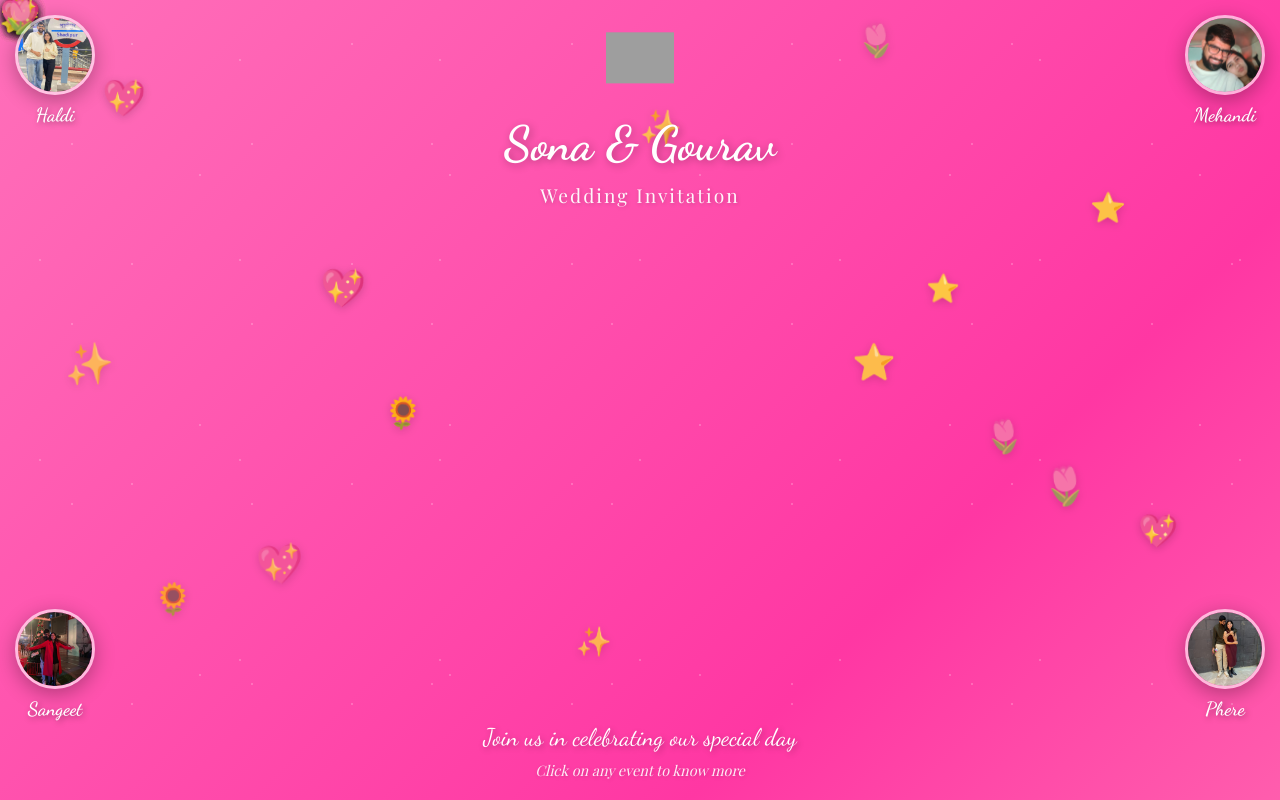
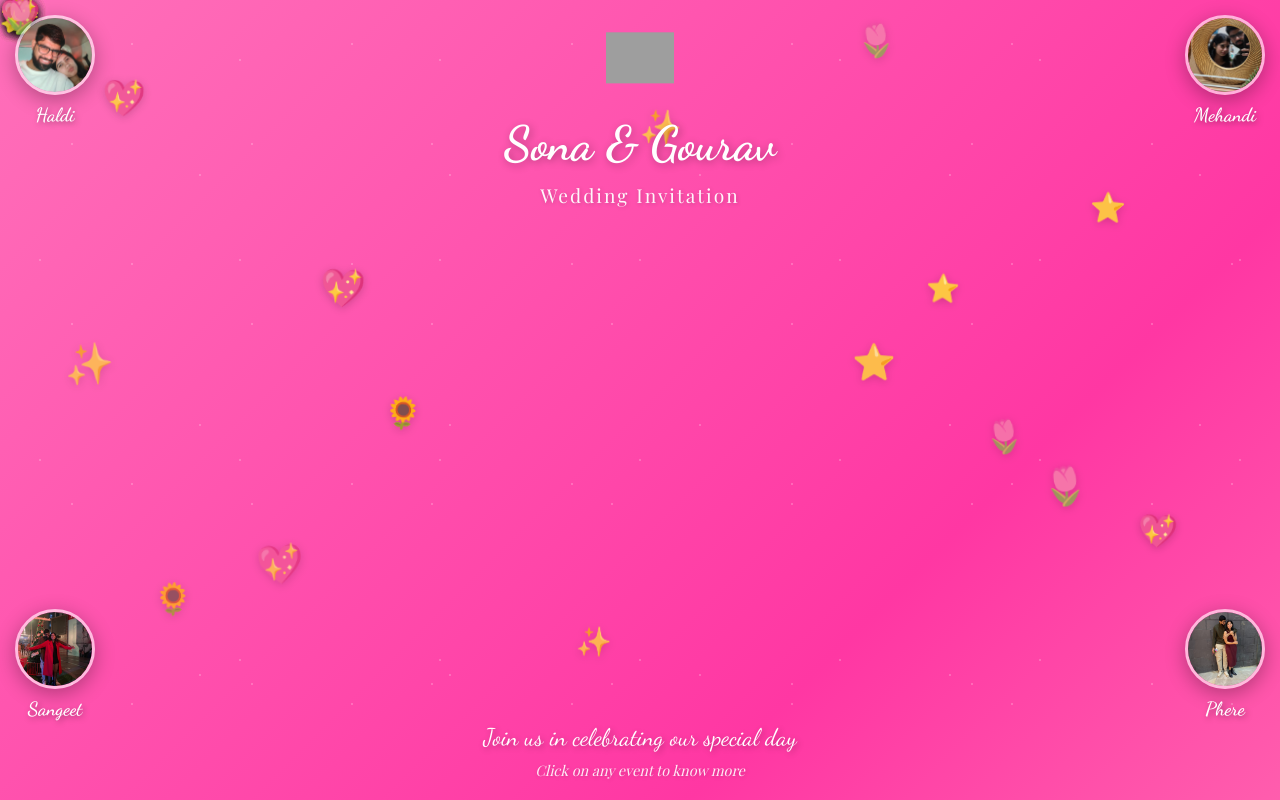
Before and after one commit to gouravdangi/save_the_date, a plain HTML site: page index.html in a window 1280 px wide. Drawn offline with nearby package versions, Linux system fonts and the light colour scheme; grey boxes are pictures that could not be loaded.

Commit message:
Update index.html

```diff
--- a/index.html
+++ b/index.html
@@ -83,14 +83,14 @@
         <div class="events-grid">
             <div class="event-corner top-left" data-event="haldi">
                 <div class="event-image-wrapper">
-                    <img src="haldi-corner-1.jpeg" alt="Haldi" class="event-image">
+                    <img src="mehandi-corner-1.jpeg" alt="Haldi" class="event-image">
                 </div>
                 <p class="event-name">Haldi</p>
             </div>
 
             <div class="event-corner top-right" data-event="mehandi">
                 <div class="event-image-wrapper">
-                    <img src="mehandi-corner-1.jpeg" alt="Mehandi" class="event-image">
+                    <img src="phere-corner.jpeg" alt="Mehandi" class="event-image">
                 </div>
                 <p class="event-name">Mehandi</p>
             </div>
```
